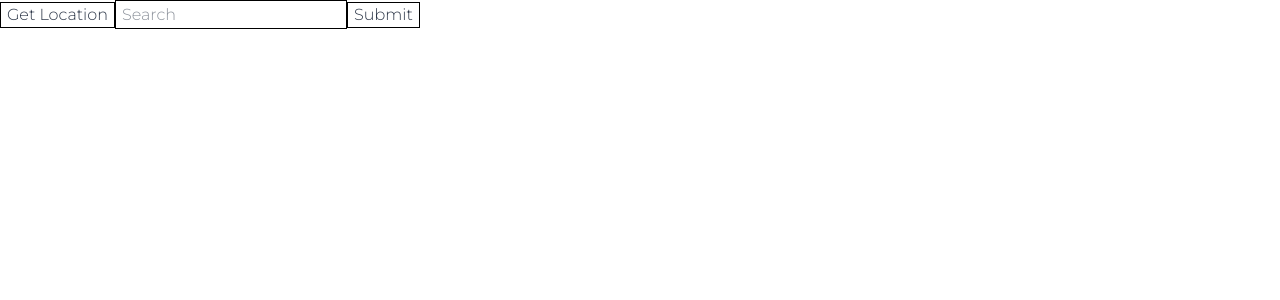
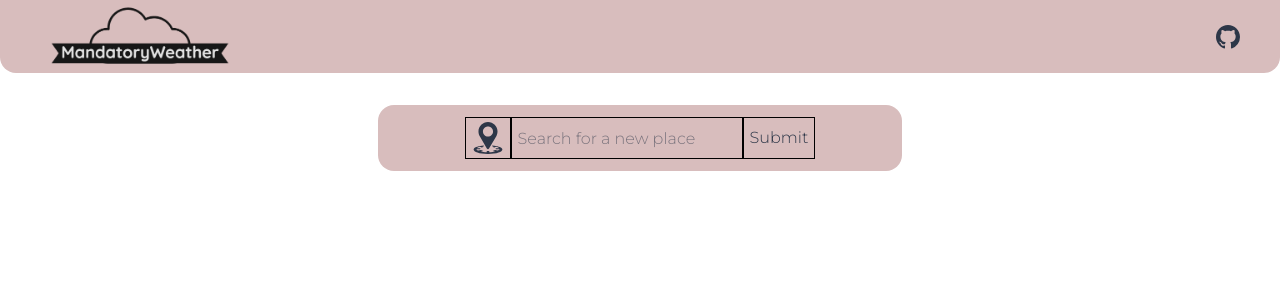
Before and after one commit to stan-alexandru/weather-app, a React (Vite) app: page / in a window 1280 px wide. Shown: the top 300 px of the page. Built offline with nearby package versions, Linux system fonts and the light colour scheme.

Commit message:
feat:add basic card

```diff
--- a/src/App.tsx
+++ b/src/App.tsx
@@ -6,6 +6,9 @@ import {
 	getOpenWeatherGeolocation,
 	getOpenWeatherReverseGeolocation,
 } from '@/lib/helpers';
+import Navbar from '@/components/Navbar';
+import Search from '@/components/Search';
+import Card from '@/components/Card';
 
 function App() {
 	const [search, setSearch] = useState<string>('');
@@ -18,6 +21,7 @@ function App() {
 		event.preventDefault();
 		const location = await getOpenWeatherGeolocation({ location: search });
 		setCityArray(location);
+		setSearch('');
 	}
 	async function handleCoordinates() {
 		const coords = await getBrowserCoordinates();
@@ -36,7 +40,15 @@ function App() {
 
 	return (
 		<>
-			<form onSubmit={handleForm}>
+			<Navbar />
+			<div className='container'>
+				<Search
+					handleCoordinates={handleCoordinates}
+					handleForm={handleForm}
+					search={search}
+					setSearch={setSearch}
+				/>
+				{/* <form onSubmit={handleForm}>
 				<button onClick={handleCoordinates} type='button'>
 					Get Location
 				</button>
@@ -47,15 +59,11 @@ function App() {
 					onChange={(event) => setSearch(event.target.value)}
 				/>
 				<button type='submit'>Submit</button>
-			</form>
-
-			{location && weather && (
-				<>
-					<h1>{location?.name}</h1>
-					<h1>{weather.lat}</h1>
-					<h1>{weather.current?.feels_like}</h1>
-				</>
-			)}
+			</form> */}
+				{weather && location ? (
+					<Card weather={weather} location={location} />
+				) : undefined}
+			</div>
 		</>
 	);
 }
--- a/src/assets/style/index.css
+++ b/src/assets/style/index.css
@@ -20,15 +20,28 @@ body {
 	color: var(--color-text-primary);
 }
 
-/* .container {
-	max-width: 70rem;
-} */
+.container {
+	margin: auto;
+	width: calc(100vw - 18%);
+	@include mixins.mediaquery('sm') {
+		width: calc(100vw - 22%);
+	}
+	@include mixins.mediaquery('md') {
+		width: calc(100vw - 25%);
+	}
+	@include mixins.mediaquery('lg') {
+		width: calc(100vw - 34%);
+	}
+	@include mixins.mediaquery('xl') {
+		width: calc(100vw - 46%);
+	}
+}
 
 h1,
 .h1 {
 	font-size: 2.5rem;
 	line-height: 3rem;
-	font-weight: var(--font-weight-500);
+	font-weight: var(--font-weight-600);
 }
 h2,
 .h2 {
@@ -50,3 +63,20 @@ body,
 	line-height: 1rem;
 	font-weight: var(--font-weight-300);
 }
+
+/* Screen reader
+https://gist.github.com/ffoodd/000b59f431e3e64e4ce1a24d5bb36034
+*/
+.sr-only {
+	border: 0 !important;
+	clip: rect(1px, 1px, 1px, 1px) !important; /* 1 */
+	-webkit-clip-path: inset(50%) !important;
+	clip-path: inset(50%) !important; /* 2 */
+	height: 1px !important;
+	margin: -1px !important;
+	overflow: hidden !important;
+	padding: 0 !important;
+	position: absolute !important;
+	width: 1px !important;
+	white-space: nowrap !important; /* 3 */
+}
--- a/src/assets/style/variables.css
+++ b/src/assets/style/variables.css
@@ -17,8 +17,8 @@
 	--color-text-accent: #3d54d3;
 }
 @define-mixin dark-theme {
-	--color-background-primary: hsl(0, 0%, 27%);
-	--color-background-secondary: hsl(0, 0%, 17%);
+	--color-background-primary: #454545;
+	--color-background-secondary: #2b2b2b;
 	--color-text-primary: #f7fafc;
 	--color-text-secondary: #e2e8f0;
 	--color-text-accent: #81e6d9;
@@ -30,7 +30,7 @@ html[data-theme='light'] {
 	--font-weight-300: 300;
 	--font-weight-400: 400;
 	--font-weight-500: 500;
-
+	--font-weight-600: 600;
 	--border-radius: 0.5rem;
 	--gap: 0.5rem;
 }
--- /dev/null
+++ b/src/components/Card/Card.module.css
@@ -0,0 +1,20 @@
+.card {
+	background-color: var(--color-background-primary);
+	border-radius: 0.75rem;
+	padding: 1rem;
+	margin-inline: auto;
+}
+.wrapper {
+	display: flex;
+	margin-top: 2rem;
+	margin-bottom: 2rem;
+	flex-direction: row;
+	justify-content: space-between;
+	letter-spacing: 0.025em;
+}
+
+.bottom {
+	display: flex;
+	flex-direction: row;
+	gap: 1.25rem;
+}
--- /dev/null
+++ b/src/components/Card/Card.tsx
@@ -0,0 +1,47 @@
+import { OpenWeatherGeoCoding, OpenWeatherOneCall } from '@/types';
+import style from './Card.module.css';
+
+export default function Card({
+	weather,
+	location,
+}: {
+	weather: OpenWeatherOneCall;
+	location: OpenWeatherGeoCoding;
+}) {
+	const { current } = weather;
+	const { name, country } = location;
+	const date = new Intl.DateTimeFormat('en-US', {
+		weekday: 'long',
+		hour: 'numeric',
+		hour12: true,
+		minute: '2-digit',
+	}).format(1709158278);
+	const regionNamesInEnglish = new Intl.DisplayNames(['en'], {
+		type: 'region',
+	});
+
+	return (
+		<article className={style.card}>
+			<div>
+				<h1>
+					{name}, {regionNamesInEnglish.of(country)}
+				</h1>
+				<h2>
+					{date},{current?.weather[0]?.description}
+				</h2>
+			</div>
+			<div className={style.wrapper}>
+				<div>
+					<h1>{current?.temp}°</h1>
+					<p>Feels like {current?.feels_like}°</p>
+				</div>
+				<div>Icon</div>
+			</div>
+
+			<div className={style.bottom}>
+				<h3>Humidity: {current?.humidity}%</h3>
+				<h3>Wind: {current?.wind_speed}m/s</h3>
+			</div>
+		</article>
+	);
+}
--- /dev/null
+++ b/src/components/Card/index.ts
@@ -0,0 +1,2 @@
+import Card from './Card';
+export default Card;
--- /dev/null
+++ b/src/components/Navbar/Navbar.module.css
@@ -0,0 +1,13 @@
+.header {
+	background-color: var(--color-background-primary);
+	padding: 0.25rem 2.5rem;
+	display: flex;
+	justify-content: space-between;
+	align-items: center;
+	border-radius: 0 0 1rem 1rem;
+}
+
+a {
+	text-decoration: none;
+	color: var(--color-bg-secondary);
+}
--- /dev/null
+++ b/src/components/Navbar/Navbar.tsx
@@ -0,0 +1,33 @@
+import style from './Navbar.module.css';
+export default function Navbar() {
+	return (
+		<header className={style.header}>
+			<img
+				src='/src/assets/images/MandatoryWeather-logos_transparent.png'
+				height={48}
+				width={200}
+				alt='Mandatory Weather logo'
+			/>
+			<div>
+				<a
+					target='_blank'
+					rel='noopener noreferrer'
+					href='https://github.com/stan-alexandru/weather-app'
+				>
+					<span className='sr-only'>Mandatory Weather on GitHub</span>
+					<svg
+						width='24px'
+						height='24px'
+						viewBox='0 0 16 16'
+						fill='currentColor'
+					>
+						<path
+							fillRule='evenodd'
+							d='M8 0C3.58 0 0 3.58 0 8c0 3.54 2.29 6.53 5.47 7.59.4.07.55-.17.55-.38 0-.19-.01-.82-.01-1.49-2.01.37-2.53-.49-2.69-.94-.09-.23-.48-.94-.82-1.13-.28-.15-.68-.52-.01-.53.63-.01 1.08.58 1.23.82.72 1.21 1.87.87 2.33.66.07-.52.28-.87.51-1.07-1.78-.2-3.64-.89-3.64-3.95 0-.87.31-1.59.82-2.15-.08-.2-.36-1.02.08-2.12 0 0 .67-.21 2.2.82.64-.18 1.32-.27 2-.27.68 0 1.36.09 2 .27 1.53-1.04 2.2-.82 2.2-.82.44 1.1.16 1.92.08 2.12.51.56.82 1.27.82 2.15 0 3.07-1.87 3.75-3.65 3.95.29.25.54.73.54 1.48 0 1.07-.01 1.93-.01 2.2 0 .21.15.46.55.38A8.013 8.013 0 0016 8c0-4.42-3.58-8-8-8z'
+						></path>
+					</svg>
+				</a>
+			</div>
+		</header>
+	);
+}
--- /dev/null
+++ b/src/components/Navbar/index.ts
@@ -0,0 +1,3 @@
+import Navbar from './Navbar';
+
+export default Navbar;
--- /dev/null
+++ b/src/components/Search/Search.module.css
@@ -0,0 +1,10 @@
+.wrapper {
+	margin-top: 2rem;
+	margin-inline: auto;
+	width: 50%;
+	background-color: var(--color-background-primary);
+	padding: 0.75rem;
+	border-radius: 1rem;
+	display: flex;
+	justify-content: center;
+}
--- /dev/null
+++ b/src/components/Search/Search.tsx
@@ -0,0 +1,37 @@
+import style from './Search.module.css';
+export default function Search({
+	handleCoordinates,
+	handleForm,
+	search,
+	setSearch,
+}) {
+	return (
+		<form className={style.wrapper} onSubmit={handleForm}>
+			<button type='button' onClick={handleCoordinates}>
+				<svg
+					xmlns='http://www.w3.org/2000/svg'
+					width='32px'
+					height='32px'
+					viewBox='0 0 100 100'
+				>
+					<path
+						fill='currentColor'
+						d='M50.001 0C33.65 0 20.25 13.36 20.25 29.666c0 6.318 2.018 12.19 5.433 17.016L46.37 82.445c2.897 3.785 4.823 3.066 7.232-.2l22.818-38.83c.46-.834.822-1.722 1.137-2.629a29.28 29.28 0 0 0 2.192-11.12C79.75 13.36 66.354 0 50.001 0m0 13.9c8.806 0 15.808 6.986 15.808 15.766c0 8.78-7.002 15.763-15.808 15.763c-8.805 0-15.81-6.982-15.81-15.763c0-8.78 7.005-15.765 15.81-15.765'
+					/>
+					<path
+						fill='currentColor'
+						d='m68.913 48.908l-.048.126c.015-.038.027-.077.042-.115zm-5.065 24.446l-1.383 1.71c1.87.226 3.68.491 5.375.812l-5.479 1.623l7.313 1.945l5.451-1.719c3.348 1.123 7.984 2.496 9.52 4.057h-10.93l1.086 3.176h11.342c-.034 1.79-3.234 3.244-6.29 4.422l-7.751-1.676l-7.303 2.617l7.8 1.78c-4.554 1.24-12.2 1.994-18.53 2.341l-.266-3.64h-7.606l-.267 3.64c-6.33-.347-13.975-1.1-18.53-2.34l7.801-1.781l-7.303-2.617l-7.752 1.676c-3.012-.915-6.255-2.632-6.289-4.422H25.2l1.086-3.176h-10.93c1.536-1.561 6.172-2.934 9.52-4.057l5.451 1.719l7.313-1.945l-5.479-1.623a82.552 82.552 0 0 1 5.336-.807l-1.363-1.713c-14.785 1.537-27.073 4.81-30.295 9.979C.7 91.573 19.658 99.86 49.37 99.989c.442.022.878.006 1.29 0c29.695-.136 48.636-8.42 43.501-16.654c-3.224-5.171-15.52-8.445-30.314-9.981'
+						color='currentColor'
+					/>
+				</svg>
+			</button>
+			<input
+				type='search'
+				placeholder='Search for a new place'
+				value={search}
+				onChange={(event) => setSearch(event.target.value)}
+			/>
+			<button type='submit'>Submit</button>
+		</form>
+	);
+}
--- /dev/null
+++ b/src/components/Search/index.ts
@@ -0,0 +1,3 @@
+import Search from './Search';
+
+export default Search;
```
Also changed, not shown: src/assets/images/GithubLogo.svg (added).
